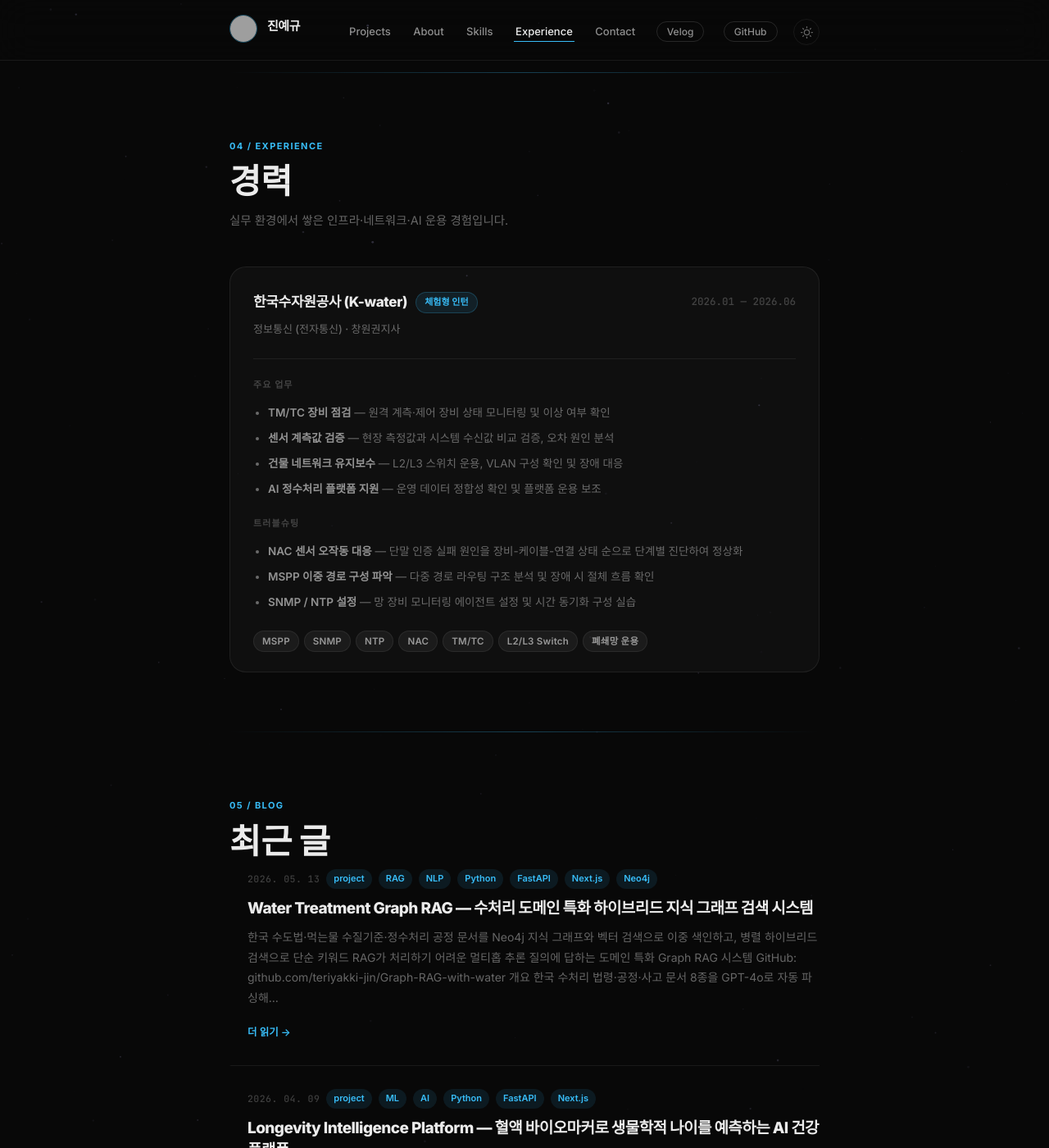
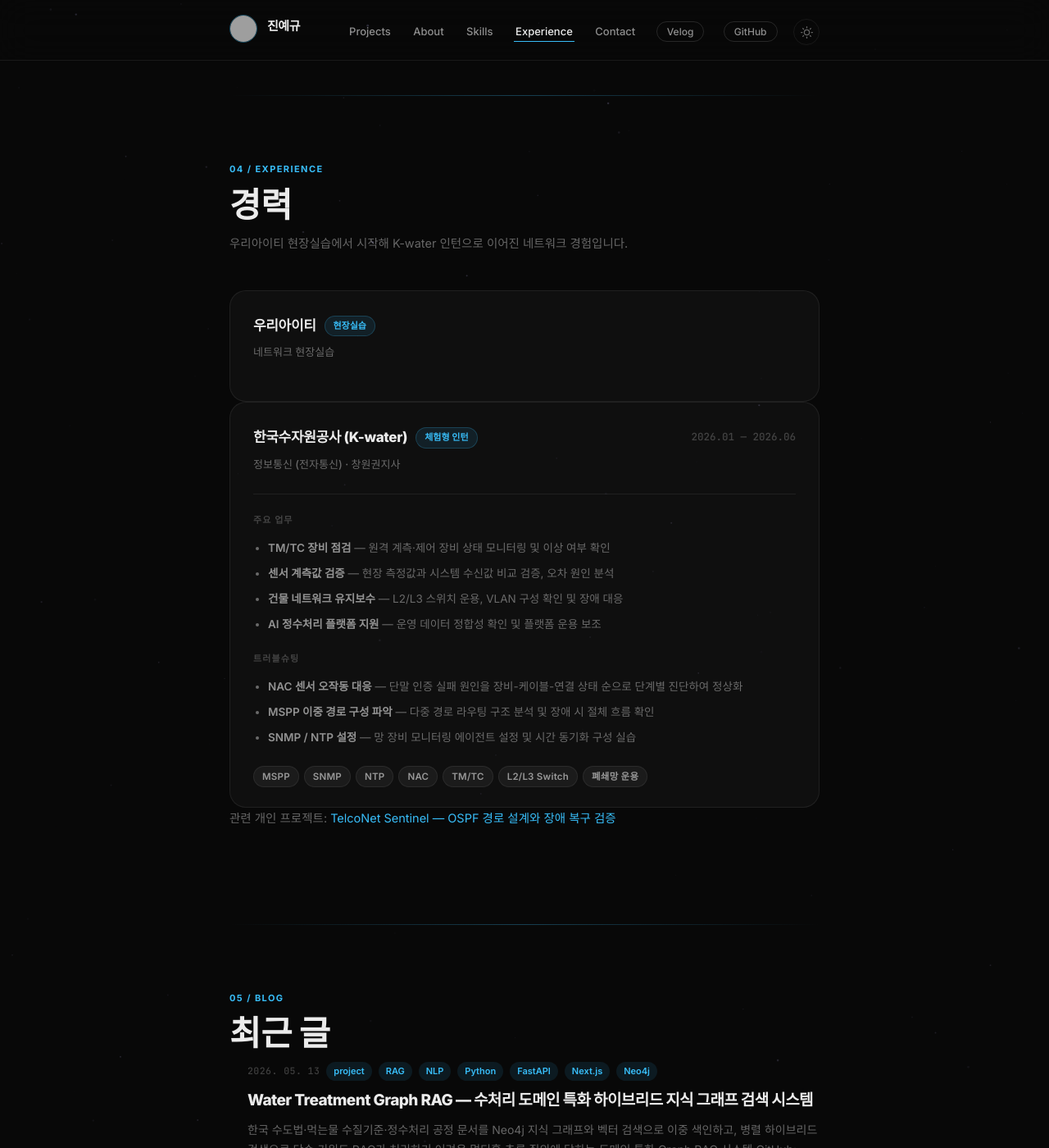
Before and after one commit to teriyakki-jin/teriyakki-jin.github.io, a Jekyll site: the page built from index.html, in a window 1280 px wide and 1400 px high, scrolled down 4755 px. Shown: the whole window at 82% size. Built offline with Jekyll 4.4.1, drawn with Linux system fonts in a browser that asks for light colours; some web fonts are replaced; the list of posts is cut into pages by our own code; some of the changed text lies outside the part shown; grey boxes are pictures that could not be loaded.

Commit message:
docs: align introduction and add Woori IT field placement

```diff
--- a/index.html
+++ b/index.html
@@ -73,7 +73,7 @@
     <div class="about-text-col">
       <h3 class="about-greeting">안녕하세요, 진예규입니다 👋</h3>
 
-      <p>백엔드부터 AI까지, 시스템 전체의 흐름을 설계하고 배포합니다.</p>
+      <p>네트워크와 인프라를 중심으로 장애를 분석하고, 모니터링·자동화 도구를 구현합니다.</p>
 
       <div class="about-info-grid">
         <div class="info-item">
@@ -117,8 +117,8 @@
       <p class="stat-num" data-count="4" data-suffix="">0</p>
     </div>
     <div class="stat-item">
-      <p class="stat-label">인턴십 경험</p>
-      <p class="stat-num" data-count="1" data-suffix="">0</p>
+      <p class="stat-label">인턴·현장실습</p>
+      <p class="stat-num" data-count="2" data-suffix="">2</p>
     </div>
   </div>
 </section>
@@ -764,7 +764,19 @@
 <section class="port-section" id="experience">
   <p class="section-label">04 / Experience</p>
   <h2 class="section-heading">경력</h2>
-  <p class="section-sub">실무 환경에서 쌓은 인프라·네트워크·AI 운용 경험입니다.</p>
+  <p class="section-sub">우리아이티 현장실습에서 시작해 K-water 인턴으로 이어진 네트워크 경험입니다.</p>
+
+  <div class="exp-card">
+    <div class="exp-header">
+      <div class="exp-header-left">
+        <div class="exp-company-row">
+          <span class="exp-company">우리아이티</span>
+          <span class="exp-type-badge">현장실습</span>
+        </div>
+        <p class="exp-role">네트워크 현장실습</p>
+      </div>
+    </div>
+  </div>
 
   <div class="exp-card">
     <div class="exp-header">
@@ -809,6 +821,7 @@
       </div>
     </div>
   </div>
+  <p class="section-sub">관련 개인 프로젝트: <a href="#projects">TelcoNet Sentinel — OSPF 경로 설계와 장애 복구 검증</a></p>
 </section>
 
 <!-- ─── BLOG ───────────────────────────────────────── -->
```
Also changed, not shown: about.md (+1 -1 lines), README.md.
